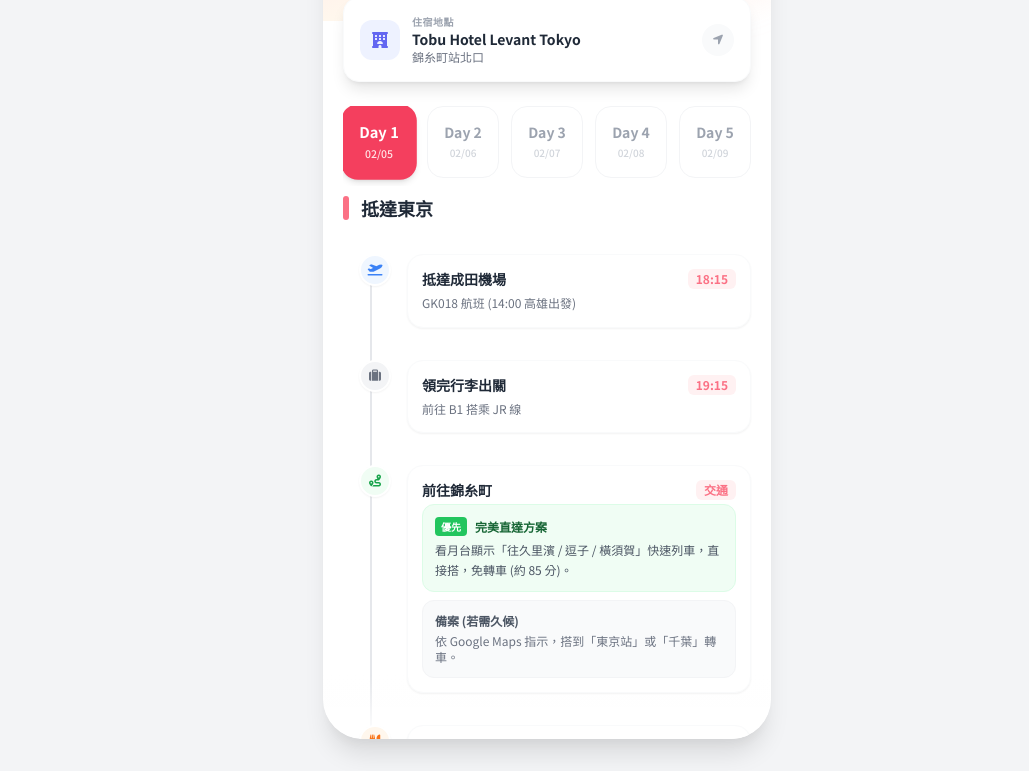
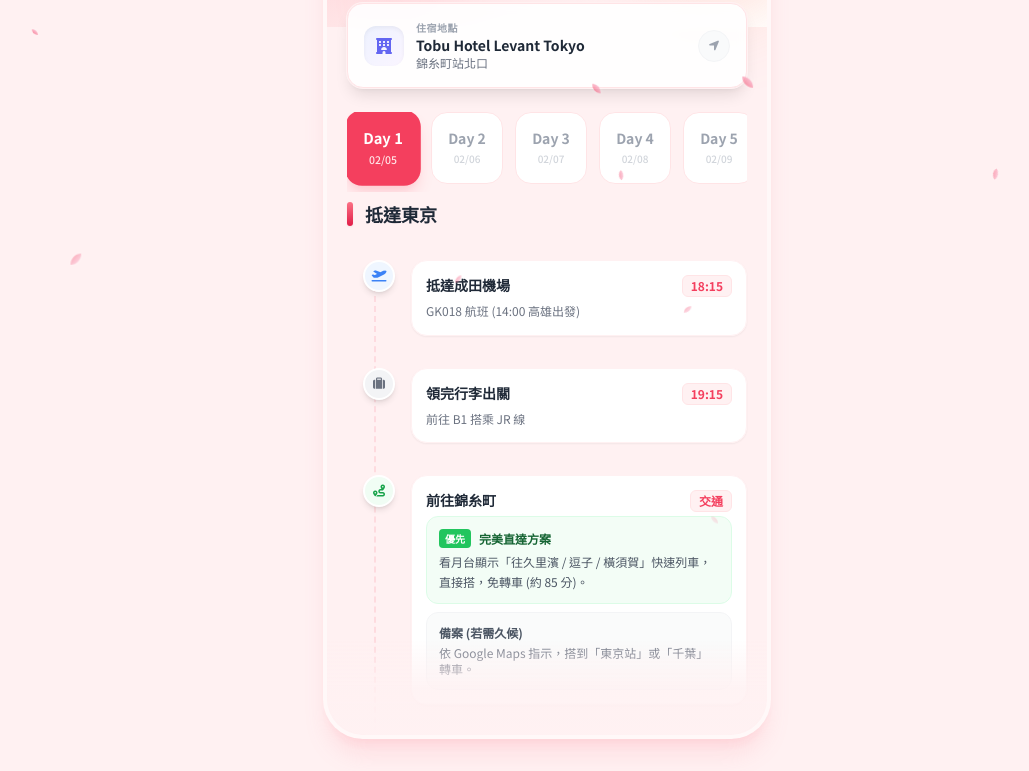
Before and after one commit to peter58501240/Tokyo, a plain HTML site: page index.html in a window 1280 px wide. Shown: the part 143-914 px from the top of the page, without its empty margins (93-1122 px from the left). Drawn offline with nearby package versions, Linux system fonts and the light colour scheme.

Commit message:
Update index.html

```diff
--- a/index.html
+++ b/index.html
@@ -11,7 +11,7 @@
 
         body {
             font-family: 'Noto Sans TC', sans-serif;
-            background-color: #f8fafc;
+            background-color: #fdf2f8; /* 改為更粉嫩的背景 */
         }
 
         /* 隱藏捲軸但保留功能 */
@@ -25,34 +25,76 @@
 
         /* 模擬手機邊框陰影 */
         .mobile-frame {
-            box-shadow: 0 20px 25px -5px rgba(0, 0, 0, 0.1), 0 10px 10px -5px rgba(0, 0, 0, 0.04);
+            box-shadow: 0 20px 25px -5px rgba(251, 113, 133, 0.15), 0 10px 10px -5px rgba(251, 113, 133, 0.1);
+        }
+
+        /* 梅花特效樣式 */
+        .flower-container {
+            position: absolute;
+            top: 0;
+            left: 0;
+            width: 100%;
+            height: 100%;
+            overflow: hidden;
+            pointer-events: none;
+            z-index: 50;
+        }
+
+        .petal {
+            position: absolute;
+            background: linear-gradient(135deg, #fbcfe8 0%, #f43f5e 100%);
+            border-radius: 100% 0% 100% 0%;
+            opacity: 0.7;
+            pointer-events: none;
+            filter: drop-shadow(0 0 2px rgba(255,255,255,0.5));
+        }
+
+        @keyframes fall {
+            0% {
+                transform: translateY(-5vh) translateX(0) rotate(0deg);
+                opacity: 0;
+            }
+            10% {
+                opacity: 0.8;
+            }
+            100% {
+                transform: translateY(105vh) translateX(20px) rotate(360deg);
+                opacity: 0;
+            }
         }
     </style>
 </head>
-<body class="flex justify-center min-h-screen bg-gray-100 py-0 md:py-8">
+<body class="flex justify-center min-h-screen bg-rose-50 py-0 md:py-8 overflow-hidden relative">
+
+    <!-- 網頁背景飄落的梅花 (裝飾用) -->
+    <div id="body-flower-container" class="flower-container fixed inset-0 z-0"></div>
 
     <!-- 手機容器 -->
-    <div class="w-full max-w-md bg-white md:rounded-[2.5rem] overflow-hidden mobile-frame relative h-screen md:h-[850px] flex flex-col">
+    <div class="w-full max-w-md bg-[#fff1f2] md:rounded-[2.5rem] overflow-hidden mobile-frame relative h-screen md:h-[850px] flex flex-col z-10 border-4 border-white/50">
+
+        <!-- 手機內部的梅花特效層 -->
+        <div id="app-flower-container" class="flower-container"></div>
 
         <!-- 頂部 Header (參考圖片風格) -->
-        <div class="bg-gradient-to-br from-rose-100 via-orange-50 to-white px-6 pt-10 pb-8 flex-shrink-0 relative">
-            <div class="flex justify-between items-start mb-1">
-                <h1 class="text-xl font-bold text-gray-800">東京 6 天 5 夜</h1>
+        <div class="bg-gradient-to-br from-rose-200 via-rose-100 to-white px-6 pt-10 pb-8 flex-shrink-0 relative">
+            <div class="flex justify-between items-start mb-1 relative z-10">
+                <h1 class="text-xl font-bold text-gray-800 text-shadow-sm">東京 6 天 5 夜</h1>
             </div>
-            <div class="flex items-center text-gray-500 text-sm bg-white/60 backdrop-blur-sm px-3 py-1 rounded-full w-fit">
+            <div class="relative z-10 flex items-center text-rose-800 text-sm bg-white/60 backdrop-blur-md px-3 py-1 rounded-full w-fit shadow-sm border border-white/40">
                 <i class="far fa-clock mr-2"></i>
                 <span>2026/02/05 (四) ~ 02/10 (二)</span>
             </div>
 
             <!-- 裝飾背景圓 -->
-            <div class="absolute top-[-20px] right-[-20px] w-32 h-32 bg-rose-200 rounded-full opacity-20 blur-xl pointer-events-none"></div>
+            <div class="absolute top-[-30px] right-[-30px] w-40 h-40 bg-gradient-to-br from-rose-400 to-orange-300 rounded-full opacity-20 blur-2xl pointer-events-none"></div>
+            <div class="absolute bottom-[-10px] left-[10%] w-20 h-20 bg-rose-300 rounded-full opacity-10 blur-xl pointer-events-none"></div>
         </div>
 
         <!-- 住宿卡片 (懸浮感) -->
-        <div class="px-5 -mt-6 flex-shrink-0 z-10 relative">
-            <div class="bg-white rounded-2xl shadow-lg p-4 border border-gray-50 flex items-center justify-between">
+        <div class="px-5 -mt-6 flex-shrink-0 z-20 relative">
+            <div class="bg-white/90 backdrop-blur-sm rounded-2xl shadow-lg p-4 border border-rose-100 flex items-center justify-between ring-1 ring-rose-50">
                 <div class="flex items-center gap-3">
-                    <div class="w-10 h-10 rounded-xl bg-indigo-50 flex items-center justify-center text-indigo-500">
+                    <div class="w-10 h-10 rounded-xl bg-gradient-to-br from-indigo-50 to-purple-50 flex items-center justify-center text-indigo-500 shadow-inner">
                         <i class="fas fa-hotel"></i>
                     </div>
                     <div>
@@ -61,26 +103,26 @@
                         <div class="text-xs text-gray-500">錦糸町站北口</div>
                     </div>
                 </div>
-                <div class="w-8 h-8 rounded-full bg-gray-50 flex items-center justify-center text-gray-400">
+                <div class="w-8 h-8 rounded-full bg-gray-50 flex items-center justify-center text-gray-400 border border-gray-100">
                     <i class="fas fa-location-arrow text-xs"></i>
                 </div>
             </div>
         </div>
 
         <!-- 日期導航 Tabs -->
-        <div class="px-5 mt-6 flex-shrink-0">
+        <div class="px-5 mt-6 flex-shrink-0 relative z-20">
             <div class="flex overflow-x-auto no-scrollbar gap-3 pb-2" id="dateTabs">
                 <!-- JS 生成 Tabs -->
             </div>
         </div>
 
         <!-- 行程內容區 (可滾動) -->
-        <div class="flex-1 overflow-y-auto px-5 pt-2 pb-20 no-scrollbar relative" id="contentArea">
+        <div class="flex-1 overflow-y-auto px-5 pt-2 pb-20 no-scrollbar relative z-10" id="contentArea">
             <!-- JS 生成內容 -->
         </div>
 
-        <!-- 底部漸層遮罩 (讓滾動看起來更順) -->
-        <div class="absolute bottom-0 left-0 right-0 h-16 bg-gradient-to-t from-white to-transparent pointer-events-none md:rounded-b-[2.5rem]"></div>
+        <!-- 底部漸層遮罩 -->
+        <div class="absolute bottom-0 left-0 right-0 h-24 bg-gradient-to-t from-[#fff1f2] via-[#fff1f2]/80 to-transparent pointer-events-none md:rounded-b-[2.5rem] z-20"></div>
     </div>
 
     <script>
@@ -101,14 +143,14 @@
                         isComplex: true,
                         content: `
                             <div class="space-y-2">
-                                <div class="bg-green-50 p-3 rounded-xl border border-green-100">
+                                <div class="bg-green-50/80 p-3 rounded-xl border border-green-100">
                                     <div class="flex items-center mb-1">
                                         <span class="bg-green-500 text-white text-[10px] px-1.5 py-0.5 rounded font-bold mr-2">優先</span>
                                         <span class="text-xs font-bold text-green-800">完美直達方案</span>
                                     </div>
                                     <p class="text-xs text-gray-600 leading-relaxed">看月台顯示「往久里濱 / 逗子 / 橫須賀」快速列車，直接搭，免轉車 (約 85 分)。</p>
                                 </div>
-                                <div class="bg-gray-50 p-3 rounded-xl border border-gray-100">
+                                <div class="bg-gray-50/80 p-3 rounded-xl border border-gray-100">
                                     <div class="text-xs font-bold text-gray-600 mb-1">備案 (若需久候)</div>
                                     <p class="text-xs text-gray-500">依 Google Maps 指示，搭到「東京站」或「千葉」轉車。</p>
                                 </div>
@@ -155,13 +197,13 @@
                         isComplex: true,
                         content: `
                             <div class="space-y-2">
-                                <div class="bg-blue-50 p-3 rounded-xl border border-blue-100">
+                                <div class="bg-blue-50/80 p-3 rounded-xl border border-blue-100">
                                     <div class="flex items-center mb-1">
                                         <span class="text-xs font-bold text-blue-800">方案 A (最省力)</span>
                                     </div>
                                     <p class="text-xs text-gray-600">錦糸町北口搭 <strong>都營巴士 (都08)</strong> ➝ 直達「東武淺草站前」。</p>
                                 </div>
-                                <div class="bg-gray-50 p-3 rounded-xl border border-gray-100">
+                                <div class="bg-gray-50/80 p-3 rounded-xl border border-gray-100">
                                     <div class="flex items-center mb-1">
                                         <span class="text-xs font-bold text-gray-700">方案 B (搭地鐵)</span>
                                     </div>
@@ -232,7 +274,7 @@
                         type: "alert",
                         isComplex: true,
                         content: `
-                            <div class="bg-red-50 p-3 rounded-xl border border-red-100">
+                            <div class="bg-red-50/80 p-3 rounded-xl border border-red-100">
                                 <ul class="list-disc list-inside text-xs text-red-700 space-y-1 font-medium">
                                     <li>20:30 前回到錦糸町。</li>
                                     <li>21:30 前完成行李打包 (隔天 4 點起床)。</li>
@@ -309,8 +351,10 @@
             const container = document.getElementById('dateTabs');
             container.innerHTML = itinerary.map(day => {
                 const isActive = day.id === currentDayId;
-                const activeClass = isActive ? 'bg-rose-500 text-white shadow-md transform scale-105' : 'bg-white text-gray-400 border border-gray-100 hover:bg-gray-50';
-                const textClass = isActive ? 'text-white' : 'text-gray-400';
+                // Active: 梅紅色背景, Inactive: 白色背景帶粉框
+                const activeClass = isActive
+                    ? 'bg-rose-500 text-white shadow-lg shadow-rose-200 transform scale-105 border-transparent'
+                    : 'bg-white text-gray-400 border border-rose-100 hover:bg-rose-50';
                 const dateClass = isActive ? 'text-rose-100' : 'text-gray-300';
 
                 return `
@@ -328,15 +372,15 @@
 
             // Generate header for the day
             let html = `
-                <div class="mb-6 animate-fade-in">
+                <div class="mb-6 animate-fade-in relative z-10">
                     <h2 class="text-lg font-bold text-gray-800 flex items-center">
-                        <span class="w-1.5 h-6 bg-rose-400 rounded-full mr-3"></span>
+                        <span class="w-1.5 h-6 bg-gradient-to-b from-rose-400 to-rose-600 rounded-full mr-3 shadow-sm"></span>
                         ${dayData.title}
                     </h2>
                 </div>
-                <div class="relative pl-4 space-y-8 animate-slide-up">
-                    <!-- 垂直連接線 -->
-                    <div class="absolute left-[27px] top-4 bottom-4 w-0.5 bg-gray-200"></div>
+                <div class="relative pl-4 space-y-8 animate-slide-up pb-4">
+                    <!-- 垂直連接線 (虛線更柔和) -->
+                    <div class="absolute left-[27px] top-4 bottom-4 w-0.5 border-l-2 border-dashed border-rose-200/60"></div>
             `;
 
             // Generate items
@@ -345,17 +389,17 @@
                 const iconClass = getIcon(event.type);
 
                 return `
-                    <div class="relative flex gap-4 items-start z-10">
+                    <div class="relative flex gap-4 items-start z-10 group">
                         <!-- Icon Bubble -->
-                        <div class="flex-shrink-0 w-8 h-8 rounded-full ${colorClass} flex items-center justify-center border-2 border-white shadow-sm z-10">
+                        <div class="flex-shrink-0 w-8 h-8 rounded-full ${colorClass} flex items-center justify-center border-2 border-white shadow-md z-10 transition-transform duration-300 group-hover:scale-110">
                             <i class="fas ${iconClass} text-xs"></i>
                         </div>
 
                         <!-- Content Card -->
-                        <div class="flex-1 bg-white p-3.5 rounded-2xl shadow-sm border border-gray-50">
+                        <div class="flex-1 bg-white/95 backdrop-blur-sm p-3.5 rounded-2xl shadow-sm border border-rose-50 hover:shadow-md transition-shadow duration-300">
                             <div class="flex justify-between items-start mb-1">
                                 <h3 class="font-bold text-gray-800 text-sm">${event.title}</h3>
-                                <span class="text-xs font-semibold text-rose-400 bg-rose-50 px-2 py-0.5 rounded-md">${event.time}</span>
+                                <span class="text-xs font-semibold text-rose-500 bg-rose-50 px-2 py-0.5 rounded-md border border-rose-100">${event.time}</span>
                             </div>
 
                             ${event.isComplex ? event.content : `<p class="text-xs text-gray-500 leading-relaxed">${event.desc}</p>`}
@@ -374,12 +418,52 @@
             renderContent();
         }
 
+        // 梅花特效邏輯
+        function createPetal(containerId) {
+            const container = document.getElementById(containerId);
+            if (!container) return;
+
+            const petal = document.createElement('div');
+            petal.classList.add('petal');
+
+            // 隨機大小
+            const size = Math.random() * 8 + 6; // 6px ~ 14px
+            petal.style.width = `${size}px`;
+            petal.style.height = `${size}px`;
+
+            // 隨機位置 (水平)
+            petal.style.left = `${Math.random() * 100}%`;
+
+            // 隨機動畫時間
+            const duration = Math.random() * 5 + 4; // 4s ~ 9s
+            petal.style.animationName = 'fall';
+            petal.style.animationDuration = `${duration}s`;
+            petal.style.animationTimingFunction = 'linear';
+            petal.style.animationDelay = '0s';
+
+            // 移除元素
+            petal.addEventListener('animationend', () => {
+                petal.remove();
+            });
+
+            container.appendChild(petal);
+        }
+
+        function startFlowerEffect() {
+            // 為 App 內部產生梅花
+            setInterval(() => createPetal('app-flower-container'), 600);
+
+            // 為網頁背景產生較少的梅花 (若在電腦版看)
+            setInterval(() => createPetal('body-flower-container'), 1200);
+        }
+
         // Init
         document.addEventListener('DOMContentLoaded', () => {
             renderTabs();
             renderContent();
+            startFlowerEffect();
 
-            // Add simple animations styles
+            // Animations
             const style = document.createElement('style');
             style.innerHTML = `
                 @keyframes fadeIn { from { opacity: 0; } to { opacity: 1; } }
```
